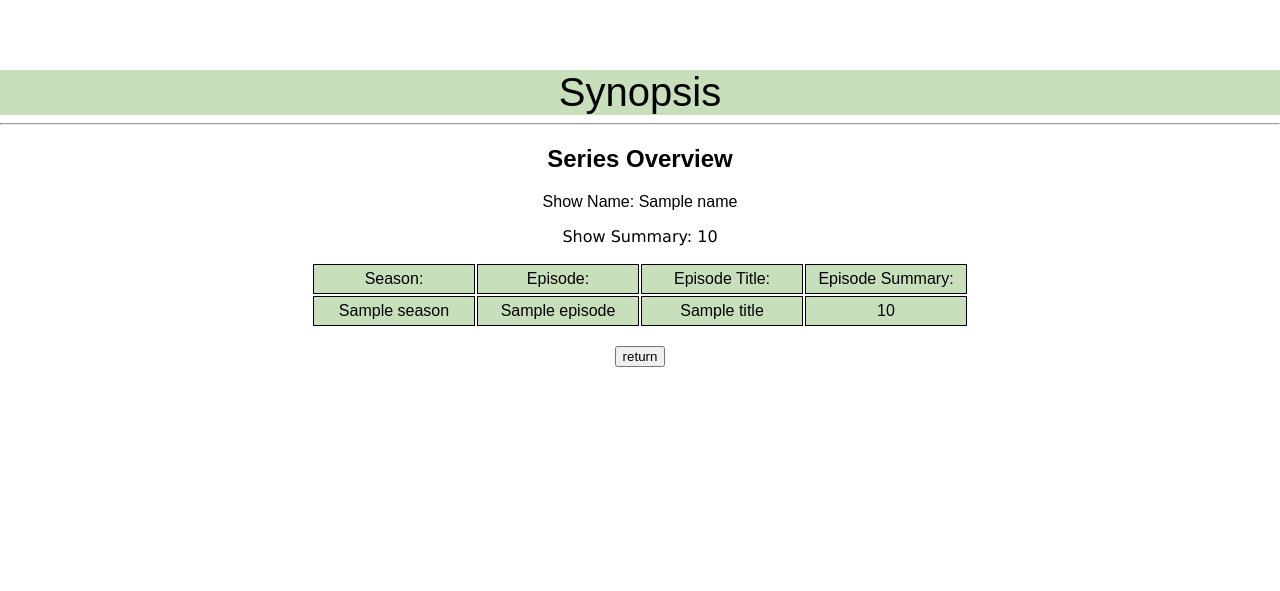
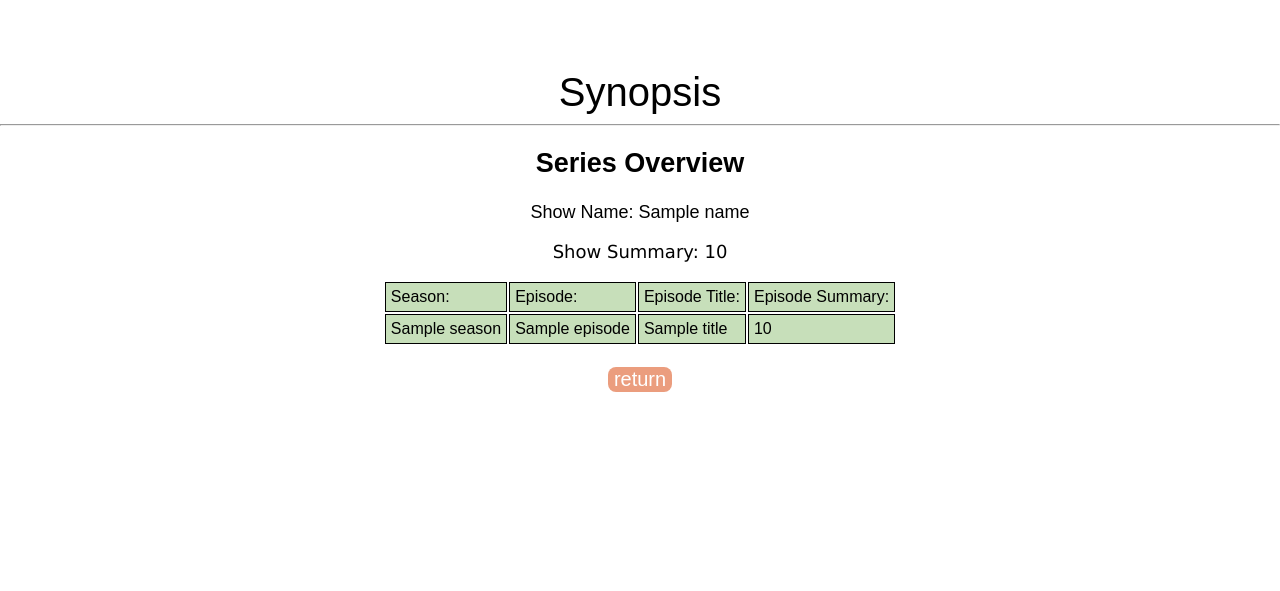
Before and after one commit to LaurenM2918/362-Sprint_Final, a Django app: template main/templates/main/Synopsis.html in a window 1280 px wide. Shown: the part 40-631 px from the top of the page. Run offline with Django 3.2, Linux system fonts and the light colour scheme; the template is opened without the code that fills it: most values are stand-ins (such as "Sample title", 1, 10 or a date in 2020); parts of the project's set-up code (start-up, migrations or seed data) failed here and were passed over; some libraries are stand-ins or nearby versions.

Commit message:
Update synopsis.css

```diff
--- a/main/static/synopsis.css
+++ b/main/static/synopsis.css
@@ -1,5 +1,4 @@
 header{
-    background-color: #c7dfba ;
     text-align: center;
     font-size: 40px;
 }
@@ -8,18 +7,29 @@ h2{
 }
 td {
     background-color: #c7dfba;
-    width: 150px;
-    text-align: center;
+    width: auto;
+    text-align: left;
     border: 1px solid black;
     padding: 5px;
 
   }
 
-th{
-    text-align: left;
+body{
+    text-align: center;
+     font-size: 18px;
 }
 
 table{
     margin-left: auto;
   margin-right: auto;
 }
+
+input{
+    font-size: 20px;
+    text-align: center;
+    border-radius: 8px;
+    border:none;
+    background-color:rgb(235, 157, 126);
+    color:white;
+    text-decoration: none
+}
```
